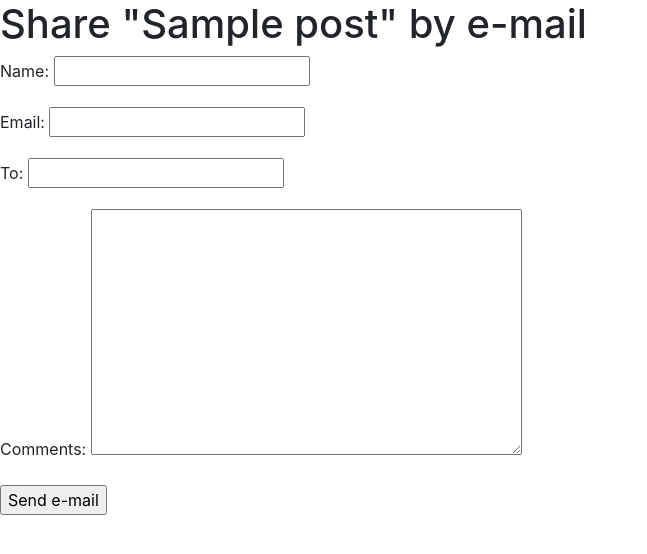
After one commit to Datkaaiym01/itblogproject1, a Django app: page /blog/1/share/ in a window 1280 px wide. The commit adds this page. Shown: the top 554 px of the page, without its empty margins (0-647 px from the left). Run offline with Django 3.2, Linux system fonts and the light colour scheme; tables that the repository leaves empty hold one stand-in row (values such as "Sample post"); some libraries are stand-ins or nearby versions.

Commit message:
add post_share

```diff
--- /dev/null
+++ b/blog/forms.py
@@ -0,0 +1,7 @@
+from django import forms
+
+class EmailPostForm(forms.Form):
+    name = forms.CharField(max_length=25)
+    email = forms.EmailField()
+    to = forms.EmailField()
+    comments = forms.CharField(required=False, widget=forms.Textarea)
--- a/blog/urls.py
+++ b/blog/urls.py
@@ -1,12 +1,12 @@
 from django.urls import path
-from blog.views import PostListView, post_detail
+from blog.views import PostListView, post_detail, post_share
 app_name = 'blog'
 
 urlpatterns = [
     path('', PostListView.as_view(), name='post_list'),
     path('<int:year>/<int:month>/<int:day>/<slug:post>/',
     post_detail, name='post_detail'),
-
+    path('<int:post_id>/share/', post_share, name='post_share'),
 ]
 
 # http://test/1997/08/07/firstproject/
--- a/blog/views.py
+++ b/blog/views.py
@@ -1,6 +1,8 @@
 from django.shortcuts import render, get_object_or_404
 from blog.models import Post
 from django.views.generic import ListView
+from blog.forms import EmailPostForm
+from django.core.mail import send_mail
 # from django.core.paginator import Paginator, EmptyPage, PageNotAnInteger
 
 # Function Based View
@@ -38,3 +40,40 @@ def post_detail(request, year, month, day, post):
     return render(
         request, 'blog/post_detail.html', {'post': post}
     )
+
+def post_share(request, post_id):
+    # Получение статьи по идентификатору.
+    post = get_object_or_404(
+        Post, id=post_id,status='published'
+        )
+    sent=False
+    if request.method == 'POST':
+        # Форма была отправлена на сохранение.
+        form = EmailPostForm(request.POST)
+        print(form)
+        if form.is_valid():
+        # Все поля формы прошли валидацию.
+            cd = form.cleaned_data
+            print(cd)
+            post_url = request.build_absolute_uri(
+                post.get_absolute_url()
+                )
+            print(post_url)
+            subject = '{} ({}) recommends you reading "{}"'.format(
+                cd['name'], cd['email'], post.title)
+
+            message = 'Read "{}" at {}\n\n{}\'s comments:{}'.format(
+                post.title, post_url, cd['name'], cd['comments']
+                )
+            send_mail(
+                subject, message,
+                'alymbekovdastan1@gmail.com', [cd['to']]
+                )
+            sent = True
+            # {'name':'asdsa', 'email': 'adsad'}
+        # ... Отправка электронной почты.
+    else:
+        form = EmailPostForm()
+
+    return render(request, 'blog/share.html',
+            {'post': post, 'form': form, 'sent': sent})
--- a/templates/blog/post_detail.html
+++ b/templates/blog/post_detail.html
@@ -8,6 +8,8 @@
     <p>{{post.body}}</p>
     <p>{{post.created}}</p>
     <p>{{post.updated}}</p>
-
+    <p>
+    <a href="{% url 'blog:post_share' post.id %}">Поделиться постом</a>
+    </p>
 </div>
 {% endblock content %}
--- /dev/null
+++ b/templates/blog/share.html
@@ -0,0 +1,20 @@
+{% extends "base.html" %}
+{% block title %}Share a post{% endblock %}
+{% block content %}
+{% if sent %}
+
+<h1>E-mail successfully sent</h1>
+<p>"{{ post.title }}" was successfully sent to
+    {{ form.cleaned_data.to }}.
+</p>
+
+{% else %}
+
+<h1>Share "{{ post.title }}" by e-mail</h1>
+<form action="." method="post">
+    {{ form.as_p }}
+    {% csrf_token %}
+    <input type="submit" value="Send e-mail">
+</form> {% endif %}
+
+{% endblock %}
```
Also changed, not shown: main/settings.py (+7 -1 lines), 1 other file.
